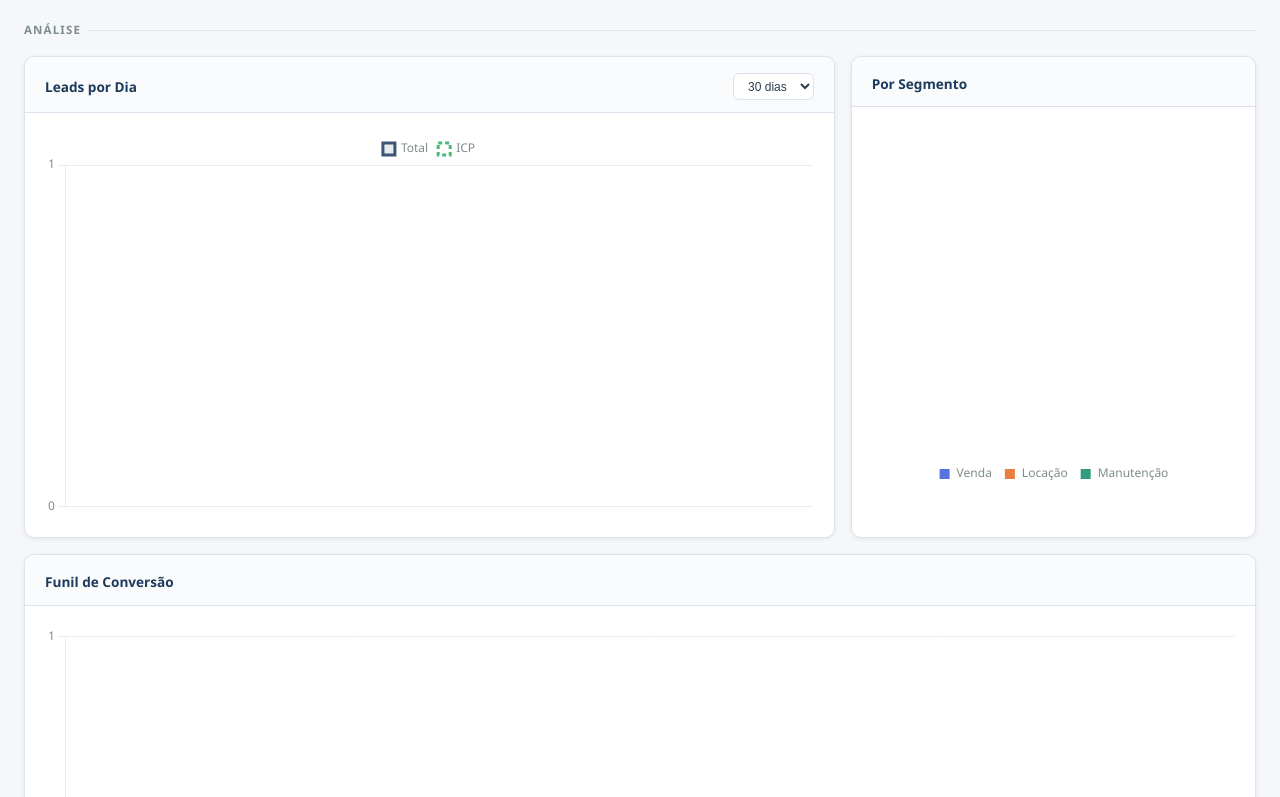
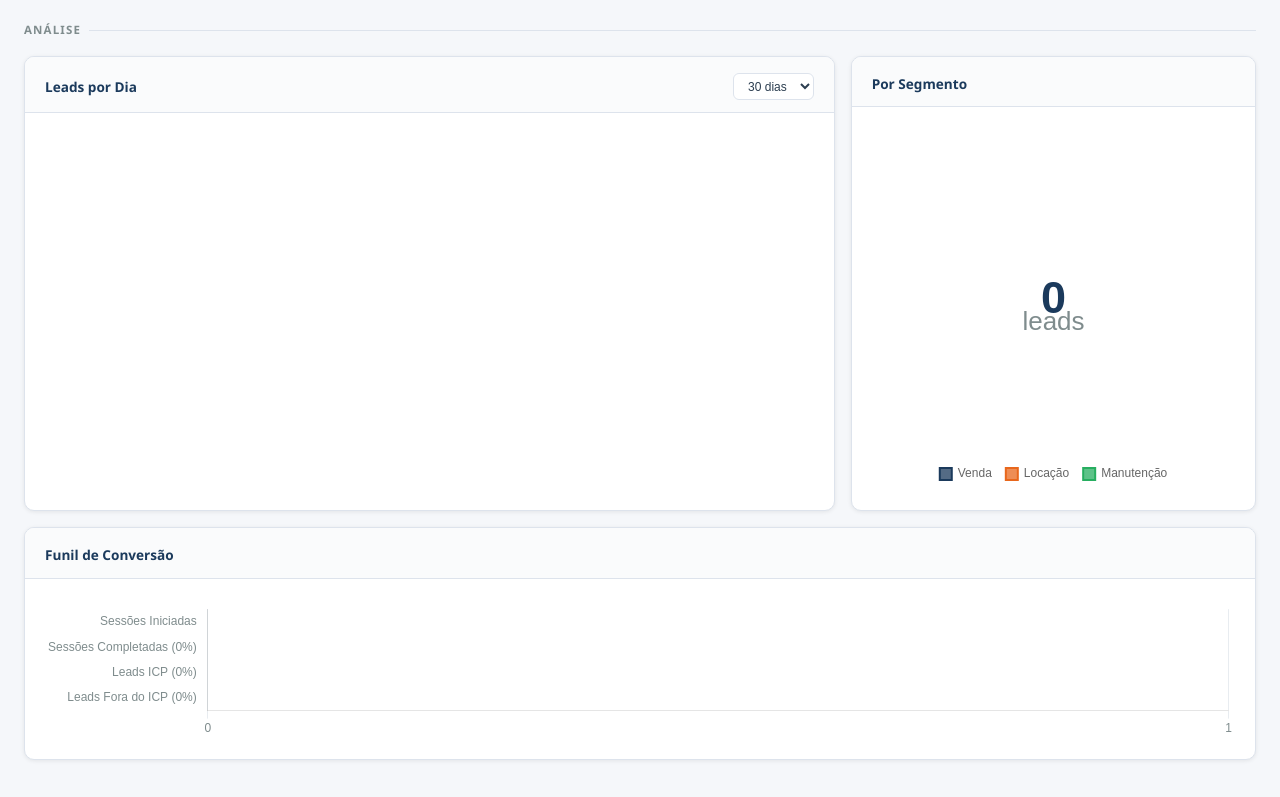
Before and after one commit to juhlio/bot-essencial, a website: page src/public/index.html in a window 1280 px wide. Shown: the part 380-1177 px from the top of the page. Drawn offline with nearby package versions, Linux system fonts and the light colour scheme; no server answers.

Commit message:
feat: implement DashboardCharts with stacked bars, donut and horizontal funnel

```diff
--- a/src/public/index.html
+++ b/src/public/index.html
@@ -72,7 +72,7 @@
           <div class="chart-card__header">
             <h3 class="chart-card__title">Funil de Conversão</h3>
           </div>
-          <div class="chart-card__body">
+          <div class="chart-card__body" style="height:180px;position:relative;">
             <canvas id="chart-funil"></canvas>
           </div>
         </div>
--- a/src/public/js/app.js
+++ b/src/public/js/app.js
@@ -143,9 +143,9 @@ async function loadCharts(dias = 30) {
     DashboardAPI.getSegmentos(),
     DashboardAPI.getFunil(),
   ]);
-  Charts.renderLeadsPorDia(leadsDia);
-  Charts.renderSegmentos(segmentos);
-  Charts.renderFunil(funil);
+  DashboardCharts.renderLeadsPorDia('chart-leads-dia', leadsDia);
+  DashboardCharts.renderSegmentos('chart-segmentos', segmentos);
+  DashboardCharts.renderFunil('chart-funil', funil);
 }
 
 async function loadLeads() {
--- a/src/public/js/charts.js
+++ b/src/public/js/charts.js
@@ -1,23 +1,19 @@
-const CHART_DEFAULTS = {
-  color: { grid: '#e8ecf0', text: '#7F8C8D' },
-  colors: {
-    primary:    'rgba(27,58,92,.85)',
-    primaryFill:'rgba(27,58,92,.1)',
-    success:    'rgba(39,174,96,.85)',
-    successFill:'rgba(39,174,96,.1)',
-    danger:     'rgba(231,76,60,.85)',
-    venda:      'rgba(59,91,219,.85)',
-    locacao:    'rgba(232,103,28,.85)',
-    manutencao: 'rgba(15,138,106,.85)',
-  },
+Chart.defaults.font.family    = 'Arial, sans-serif';
+Chart.defaults.animation      = { duration: 500 };
+Chart.defaults.plugins.tooltip.padding = 10;
+
+const COLORS = {
+  primary:    '#1B3A5C',
+  primaryAlpha:'rgba(27,58,92,.75)',
+  secondary:  '#E8671C',
+  secondaryAlpha:'rgba(232,103,28,.75)',
+  success:    '#27AE60',
+  successAlpha:'rgba(39,174,96,.75)',
+  grid:       '#e8ecf0',
+  text:       '#7F8C8D',
 };
 
-Chart.defaults.color          = CHART_DEFAULTS.color.text;
-Chart.defaults.borderColor    = CHART_DEFAULTS.color.grid;
-Chart.defaults.font.family    = "'Segoe UI', system-ui, sans-serif";
-Chart.defaults.backgroundColor = '#FFFFFF';
-
-const Charts = {
+const DashboardCharts = {
   _instances: {},
 
   _destroy(id) {
@@ -27,110 +23,206 @@ const Charts = {
     }
   },
 
-  renderLeadsPorDia(data) {
-    this._destroy('leads-dia');
-    const ctx = document.getElementById('chart-leads-dia').getContext('2d');
-    this._instances['leads-dia'] = new Chart(ctx, {
-      type: 'line',
+  _canvas(canvasId) {
+    const el = document.getElementById(canvasId);
+    if (!el) { console.warn(`[DashboardCharts] canvas #${canvasId} não encontrado`); return null; }
+    return el.getContext('2d');
+  },
+
+  // ── 1. Leads por dia (barras empilhadas) ───────────────────────────────────
+  renderLeadsPorDia(canvasId, data) {
+    const ctx = this._canvas(canvasId);
+    if (!ctx || !data?.length) return;
+    this._destroy(canvasId);
+
+    const fmtLabel = iso => {
+      const [, m, d] = iso.split('-');
+      return `${d}/${m}`;
+    };
+    const fmtFull = iso => {
+      const [y, m, d] = iso.split('-');
+      return `${d}/${m}/${y}`;
+    };
+
+    this._instances[canvasId] = new Chart(ctx, {
+      type: 'bar',
       data: {
-        labels: data.map(d => d.date.slice(5)),
+        labels: data.map(d => fmtLabel(d.date)),
         datasets: [
-          {
-            label: 'Total',
-            data: data.map(d => d.total),
-            borderColor: CHART_DEFAULTS.colors.primary,
-            backgroundColor: CHART_DEFAULTS.colors.primaryFill,
-            fill: true,
-            tension: 0.3,
-            pointRadius: 3,
-          },
           {
             label: 'ICP',
             data: data.map(d => d.icp),
-            borderColor: CHART_DEFAULTS.colors.success,
-            backgroundColor: 'transparent',
-            tension: 0.3,
-            pointRadius: 2,
-            borderDash: [4, 3],
+            backgroundColor: COLORS.primaryAlpha,
+            borderColor: COLORS.primary,
+            borderWidth: 1,
+            stack: 'leads',
+          },
+          {
+            label: 'Fora do ICP',
+            data: data.map(d => d.fora_icp),
+            backgroundColor: COLORS.secondaryAlpha,
+            borderColor: COLORS.secondary,
+            borderWidth: 1,
+            stack: 'leads',
           },
         ],
       },
       options: {
         responsive: true,
         maintainAspectRatio: true,
-        plugins: { legend: { position: 'top', labels: { boxWidth: 12 } } },
+        plugins: {
+          legend: { position: 'top', labels: { boxWidth: 12, padding: 16 } },
+          tooltip: {
+            callbacks: {
+              title: items => fmtFull(data[items[0].dataIndex].date),
+              footer: items => {
+                const total = data[items[0].dataIndex].total;
+                return `Total: ${total}`;
+              },
+            },
+          },
+        },
         scales: {
-          x: { grid: { color: CHART_DEFAULTS.color.grid }, ticks: { maxTicksLimit: 10 } },
-          y: { grid: { color: CHART_DEFAULTS.color.grid }, beginAtZero: true, ticks: { stepSize: 1 } },
+          x: {
+            stacked: true,
+            grid: { color: COLORS.grid },
+            ticks: { color: COLORS.text, maxTicksLimit: 15 },
+          },
+          y: {
+            stacked: true,
+            grid: { color: COLORS.grid },
+            ticks: { color: COLORS.text, stepSize: 1, precision: 0 },
+            beginAtZero: true,
+          },
         },
       },
     });
   },
 
-  renderSegmentos(segmentos) {
-    this._destroy('segmentos');
-    const labels = ['Venda', 'Locação', 'Manutenção'];
-    const venda     = Object.values(segmentos.venda     || {}).reduce((a, b) => a + b, 0);
-    const locacao   = Object.values(segmentos.locacao   || {}).reduce((a, b) => a + b, 0);
-    const manutencao = (segmentos.manutencao || {}).total || 0;
+  // ── 2. Segmentos (donut com label central) ─────────────────────────────────
+  renderSegmentos(canvasId, data) {
+    const ctx = this._canvas(canvasId);
+    if (!ctx || !data) return;
+    this._destroy(canvasId);
 
-    const ctx = document.getElementById('chart-segmentos').getContext('2d');
-    this._instances['segmentos'] = new Chart(ctx, {
+    const venda      = Object.values(data.venda      || {}).reduce((a, b) => a + b, 0);
+    const locacao    = Object.values(data.locacao    || {}).reduce((a, b) => a + b, 0);
+    const manutencao = (data.manutencao || {}).total || 0;
+    const total      = venda + locacao + manutencao;
+
+    // Plugin inline para label central
+    const centerLabel = {
+      id: `center-${canvasId}`,
+      beforeDraw(chart) {
+        const { width, height, ctx: c } = chart;
+        c.save();
+        c.font = `bold ${Math.round(height / 8)}px Arial, sans-serif`;
+        c.fillStyle = COLORS.primary;
+        c.textAlign = 'center';
+        c.textBaseline = 'middle';
+        c.fillText(total, width / 2, height / 2 - 8);
+        c.font = `${Math.round(height / 14)}px Arial, sans-serif`;
+        c.fillStyle = COLORS.text;
+        c.fillText('leads', width / 2, height / 2 + 14);
+        c.restore();
+      },
+    };
+
+    this._instances[canvasId] = new Chart(ctx, {
       type: 'doughnut',
       data: {
-        labels,
+        labels: ['Venda', 'Locação', 'Manutenção'],
         datasets: [{
           data: [venda, locacao, manutencao],
-          backgroundColor: [
-            CHART_DEFAULTS.colors.venda,
-            CHART_DEFAULTS.colors.locacao,
-            CHART_DEFAULTS.colors.manutencao,
-          ],
+          backgroundColor: [COLORS.primaryAlpha, COLORS.secondaryAlpha, COLORS.successAlpha],
+          borderColor:      [COLORS.primary,      COLORS.secondary,      COLORS.success],
           borderWidth: 2,
-          borderColor: '#FFFFFF',
+          hoverOffset: 6,
         }],
       },
       options: {
         responsive: true,
         maintainAspectRatio: true,
+        cutout: '62%',
         plugins: {
-          legend: { position: 'bottom', labels: { boxWidth: 12, padding: 12 } },
+          legend: {
+            position: 'bottom',
+            labels: { boxWidth: 12, padding: 14 },
+          },
+          tooltip: {
+            callbacks: {
+              label: item => {
+                const val = item.raw;
+                const pct = total > 0 ? Math.round((val / total) * 100) : 0;
+                return ` ${item.label}: ${val} (${pct}%)`;
+              },
+            },
+          },
         },
-        cutout: '65%',
       },
+      plugins: [centerLabel],
     });
   },
 
-  renderFunil(funil) {
-    this._destroy('funil');
-    const ctx = document.getElementById('chart-funil').getContext('2d');
-    this._instances['funil'] = new Chart(ctx, {
+  // ── 3. Funil (barras horizontais) ─────────────────────────────────────────
+  renderFunil(canvasId, data) {
+    const ctx = this._canvas(canvasId);
+    if (!ctx || !data) return;
+    this._destroy(canvasId);
+
+    const { sessoes_iniciadas = 0, sessoes_completadas = 0, leads_icp = 0, leads_fora_icp = 0, taxa_conclusao = 0, taxa_icp = 0 } = data;
+    const total_leads = leads_icp + leads_fora_icp;
+
+    const labels = [
+      'Sessões Iniciadas',
+      `Sessões Completadas (${taxa_conclusao}%)`,
+      `Leads ICP (${taxa_icp}%)`,
+      `Leads Fora do ICP (${total_leads > 0 ? Math.round((leads_fora_icp / total_leads) * 100) : 0}%)`,
+    ];
+    const values = [sessoes_iniciadas, sessoes_completadas, leads_icp, leads_fora_icp];
+    const bgColors = [
+      COLORS.primaryAlpha,
+      'rgba(27,80,140,.75)',
+      COLORS.successAlpha,
+      COLORS.secondaryAlpha,
+    ];
+    const borderColors = [COLORS.primary, '#1b508c', COLORS.success, COLORS.secondary];
+
+    this._instances[canvasId] = new Chart(ctx, {
       type: 'bar',
       data: {
-        labels: ['Sessões', 'Concluídas', 'ICP', 'Fora ICP'],
+        labels,
         datasets: [{
-          data: [
-            funil.sessoes_iniciadas,
-            funil.sessoes_completadas,
-            funil.leads_icp,
-            funil.leads_fora_icp,
-          ],
-          backgroundColor: [
-            CHART_DEFAULTS.colors.primary,
-            CHART_DEFAULTS.colors.success,
-            CHART_DEFAULTS.colors.venda,
-            CHART_DEFAULTS.colors.danger,
-          ],
-          borderRadius: 6,
+          data: values,
+          backgroundColor: bgColors,
+          borderColor: borderColors,
+          borderWidth: 1,
+          borderRadius: 4,
+          barThickness: 28,
         }],
       },
       options: {
+        indexAxis: 'y',
         responsive: true,
-        maintainAspectRatio: true,
-        plugins: { legend: { display: false } },
+        maintainAspectRatio: false,
+        plugins: {
+          legend: { display: false },
+          tooltip: {
+            callbacks: {
+              label: item => ` ${item.raw} leads`,
+            },
+          },
+        },
         scales: {
-          x: { grid: { display: false } },
-          y: { grid: { color: CHART_DEFAULTS.color.grid }, beginAtZero: true, ticks: { stepSize: 1 } },
+          x: {
+            grid: { color: COLORS.grid },
+            ticks: { color: COLORS.text, precision: 0 },
+            beginAtZero: true,
+          },
+          y: {
+            grid: { display: false },
+            ticks: { color: COLORS.text },
+          },
         },
       },
     });
```
